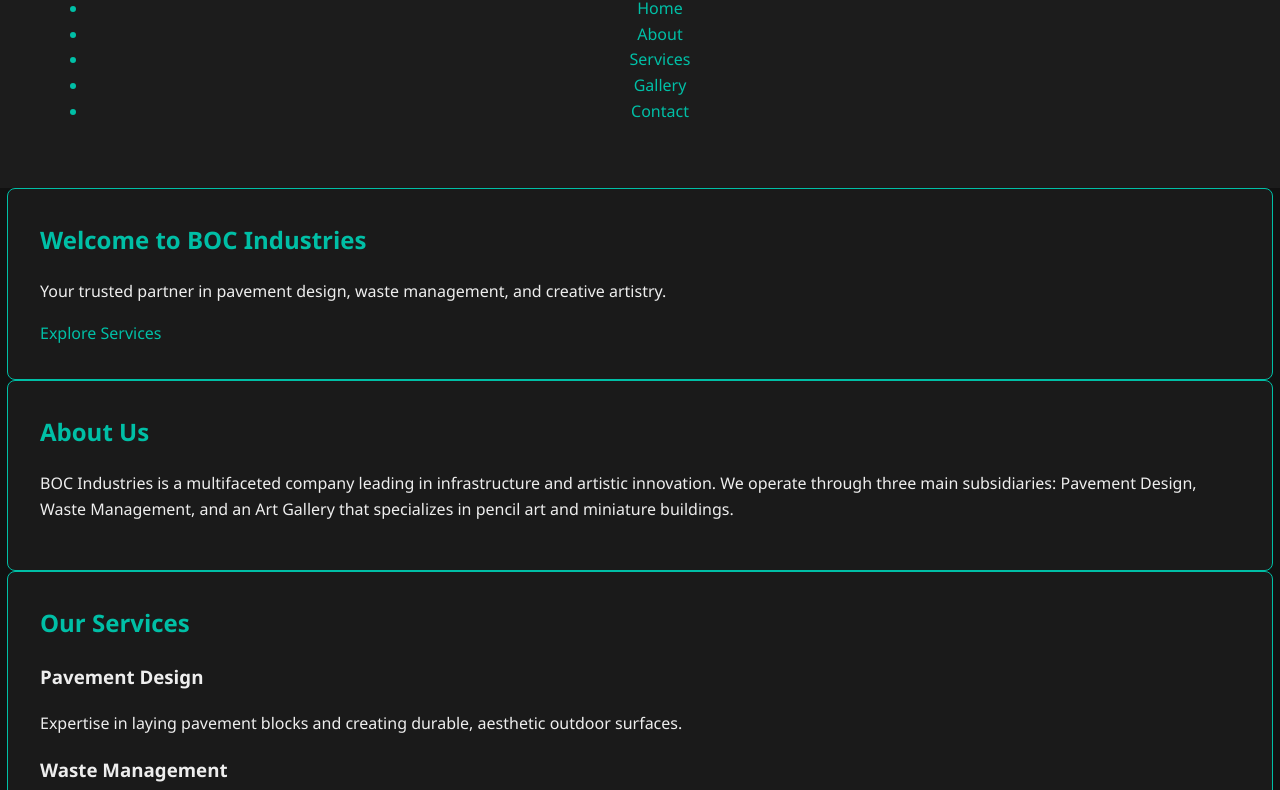
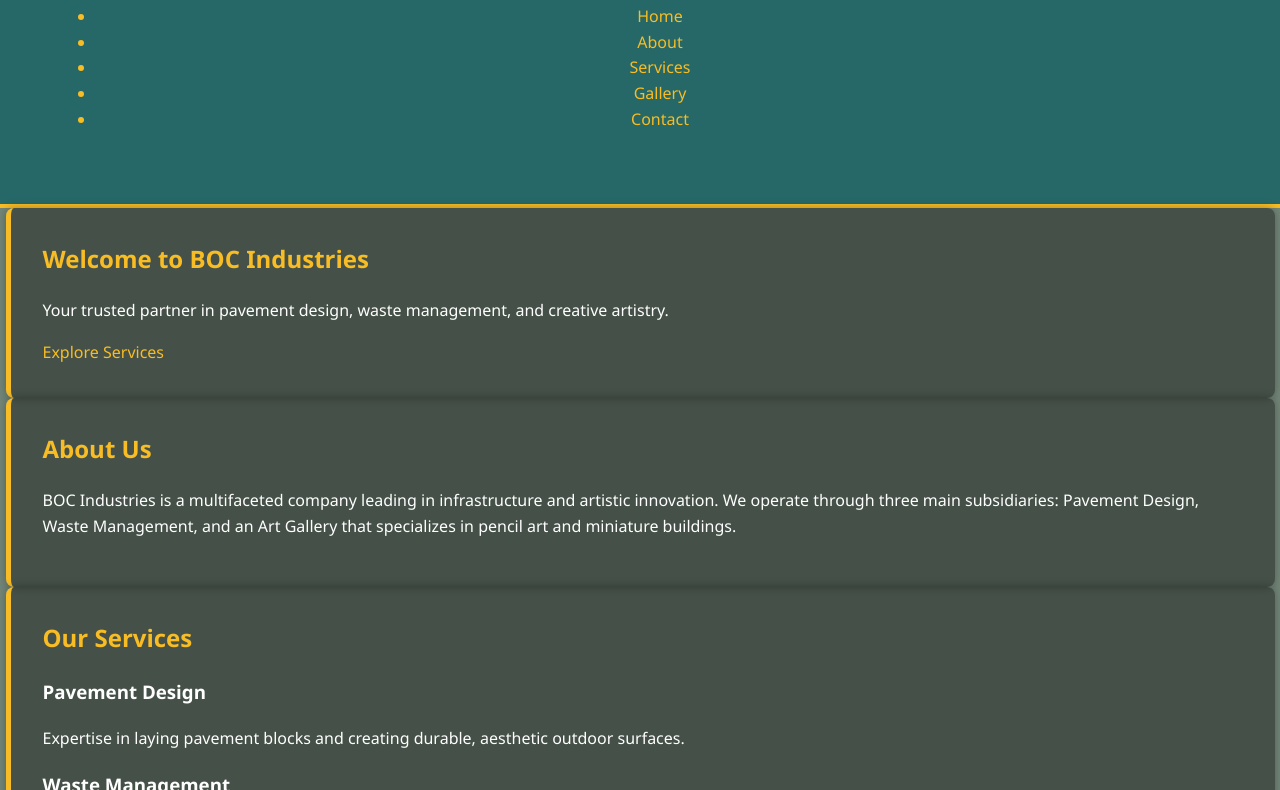
Before and after one commit to collinsbrain00/bocindustries, a plain HTML site: page index.html.html in a window 1280 px wide. Shown: the part 119-909 px from the top of the page. Drawn offline with Linux system fonts and the light colour scheme.

Commit message:
Update styles.css

```diff
--- a/styles.css
+++ b/styles.css
@@ -3,27 +3,28 @@ body {
   font-family: 'Segoe UI', sans-serif;
   margin: 0;
   padding: 0;
-  background-color: #111;
-  color: #eee;
+  background-color: #738678; /* Xanadu */
+  color: #fefefe;
   line-height: 1.6;
 }
 
 header, footer {
-  background-color: #1c1c1c;
+  background-color: #266867; /* Deep green */
   text-align: center;
-  padding: 1em;
-  color: #00bfa6;
+  padding: 1.5em;
+  border-bottom: 4px solid #F8BC24;
+  color: #F8BC24;
 }
 
 header h1 {
   margin: 0;
   font-size: 2rem;
-  color: #00bfa6;
+  color: #F8BC24;
 }
 
 footer p {
   font-size: 0.9rem;
-  color: #ccc;
+  color: #fefefe;
 }
 
 .container {
@@ -39,32 +40,35 @@ section {
   flex-wrap: wrap;
 }
 
-/* Section box */
+/* Section boxes */
 section > div {
-  background-color: #1a1a1a;
+  background-color: rgba(0, 0, 0, 0.4); /* Dark glass effect */
   padding: 1.5em;
   flex: 1 1 30%;
   border-radius: 8px;
-  border: 1px solid #00bfa6;
+  border-left: 5px solid #F8BC24;
   transition: transform 0.3s ease, box-shadow 0.3s ease;
+  box-shadow: 0 0 10px rgba(0, 0, 0, 0.3);
 }
 
 section > div:hover {
   transform: translateY(-5px);
-  box-shadow: 0 0 15px rgba(0, 191, 166, 0.4);
+  box-shadow: 0 0 15px rgba(245, 136, 0, 0.6); /* Orange hover glow */
+  border-left-color: #F58800;
 }
 
 h2 {
-  color: #00bfa6;
+  color: #F8BC24;
   margin-top: 0;
 }
 
 a {
-  color: #00bfa6;
+  color: #F8BC24;
   text-decoration: none;
 }
 
 a:hover {
+  color: #F58800;
   text-decoration: underline;
 }
 
@@ -97,10 +101,10 @@ a:hover {
   }
 
   header, footer {
-    padding: 0.5em;
+    padding: 0.8em;
   }
 
   header h1 {
-    font-size: 1.2rem;
+    font-size: 1.3rem;
   }
 }
```
